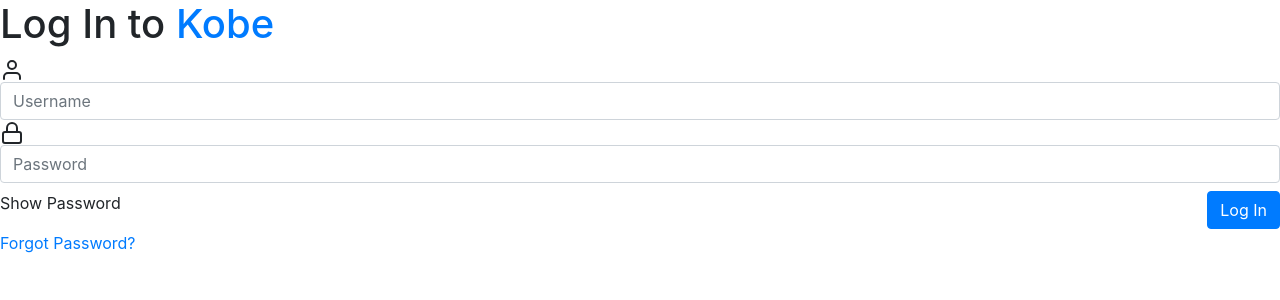
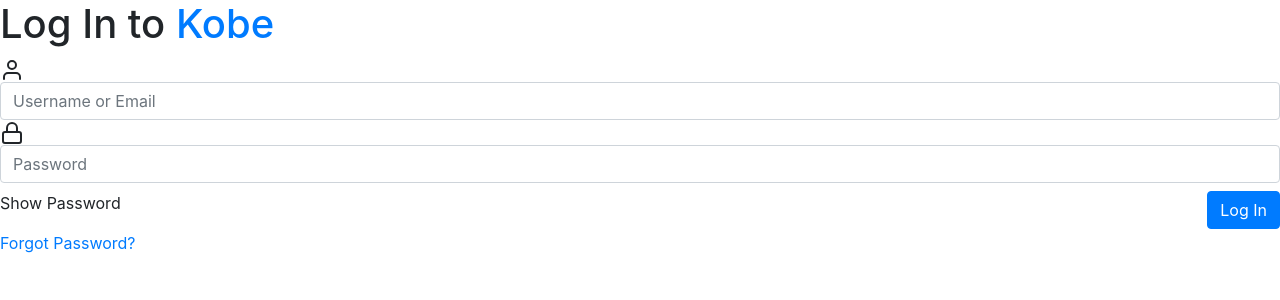
Before and after one commit to KCuppens/GenesisV2, a Django app: template apps/user/templates/login2.html in a window 1280 px wide. Shown: the top 300 px of the page. Run offline with Django 3.2, Linux system fonts and the light colour scheme; the template is opened without the code that fills it, so the values that code supplies are empty; parts of the project's set-up code (start-up, migrations or seed data) failed here and were passed over; some libraries are stand-ins or nearby versions.

Commit message:
Login Placeholder For email

```diff
--- a/apps/user/templates/login2.html
+++ b/apps/user/templates/login2.html
@@ -20,9 +20,9 @@
 
                                 <div id="username-field" class="field-wrapper input border-red">
                                     <svg xmlns="http://www.w3.org/2000/svg" width="24" height="24" viewBox="0 0 24 24" fill="none" stroke="currentColor" stroke-width="2" stroke-linecap="round" stroke-linejoin="round" class="feather feather-user"><path d="M20 21v-2a4 4 0 0 0-4-4H8a4 4 0 0 0-4 4v2"></path><circle cx="12" cy="7" r="4"></circle></svg>
-                                    <input id="username" name="username" type="text" class="form-control" placeholder="Username" required>
+                                    <input id="username" name="username" type="text" class="form-control" placeholder="Username or Email" required>
                                 <div class="invalid-feedback ml-2" id="feedback" style="display:none">
-                                Please Enter valid username
+                                Please Enter valid username or Email
                                 </div>
                                 </div>
 
```
